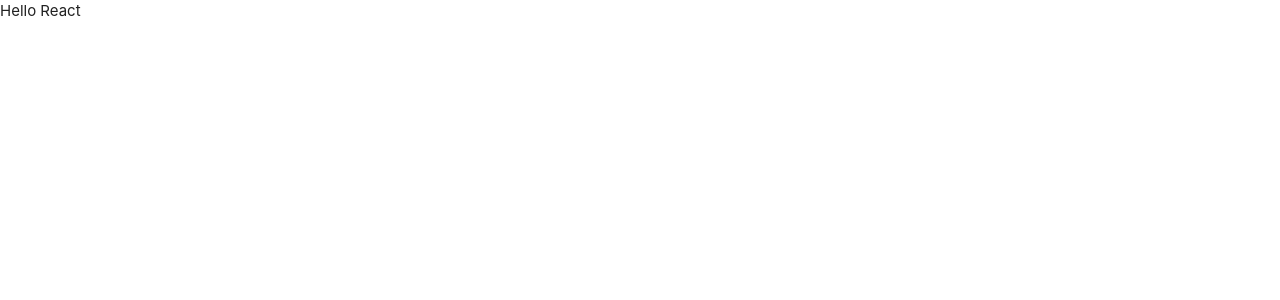
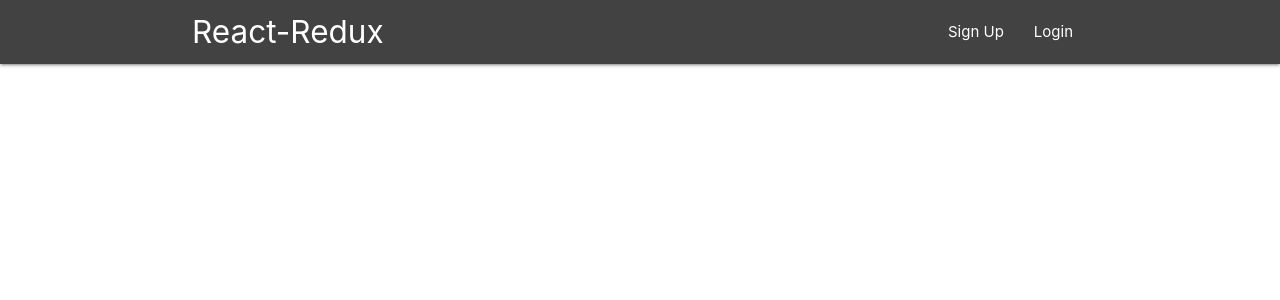
Before and after one commit to h6622/react-redux, a React (Create React App) app: page / in a window 1280 px wide. Shown: the top 300 px of the page. Built offline with nearby package versions, Linux system fonts and the light colour scheme.

Commit message:
create nav

```diff
--- a/package.json
+++ b/package.json
@@ -5,6 +5,7 @@
   "dependencies": {
     "react": "^16.11.0",
     "react-dom": "^16.11.0",
+    "react-router-dom": "^5.1.2",
     "react-scripts": "3.2.0"
   },
   "scripts": {
--- a/src/App.js
+++ b/src/App.js
@@ -1,7 +1,15 @@
 import React from "react";
+import { BrowserRouter as Router } from "react-router-dom";
+import Navbar from "./components/layout/Navbar";
 
 function App() {
-  return <div className="App">Hello React</div>;
+  return (
+    <Router>
+      <div className="App">
+        <Navbar />
+      </div>
+    </Router>
+  );
 }
 
 export default App;
--- a/src/components/layout/Navbar.js
+++ b/src/components/layout/Navbar.js
@@ -0,0 +1,19 @@
+import React from "react";
+import { Link } from "react-router-dom";
+import SignedInLinks from "./SignedInLinks";
+import SignedOutLinks from "./SignedOutLinks";
+
+const Navbar = () => {
+  return (
+    <nav className="nav-wrapper grey darken-3">
+      <div className="container">
+        <Link to="/" className="brand-logo">
+          React-Redux
+        </Link>
+        <SignedOutLinks />
+      </div>
+    </nav>
+  );
+};
+
+export default Navbar;
--- a/src/components/layout/SIgnedInLinks.js
+++ b/src/components/layout/SIgnedInLinks.js
@@ -0,0 +1,22 @@
+import React from "react";
+import { NavLink } from "react-router-dom";
+
+const SignedInLinks = () => {
+  return (
+    <ul className="right">
+      <li>
+        <NavLink to="/">New Project</NavLink>
+      </li>
+      <li>
+        <NavLink to="/">Log Out</NavLink>
+      </li>
+      <li>
+        <NavLink to="/" className="btn btn-floating pink lighten-1">
+          HH
+        </NavLink>
+      </li>
+    </ul>
+  );
+};
+
+export default SignedInLinks;
--- a/src/components/layout/SignedOutLinks.js
+++ b/src/components/layout/SignedOutLinks.js
@@ -0,0 +1,17 @@
+import React from "react";
+import { NavLink } from "react-router-dom";
+
+const SignedOutLinks = () => {
+  return (
+    <ul className="right">
+      <li>
+        <NavLink to="/">Sign Up</NavLink>
+      </li>
+      <li>
+        <NavLink to="/">Login</NavLink>
+      </li>
+    </ul>
+  );
+};
+
+export default SignedOutLinks;
```
Also changed, not shown: src/components/dashboard/Dashboard.js (+14 -0 lines), src/components/dashboard/Notification.js (+11 -0 lines), 1 other file (tests, documents, lock files or other folders).
